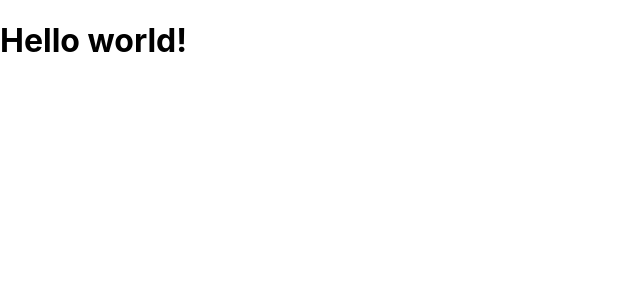
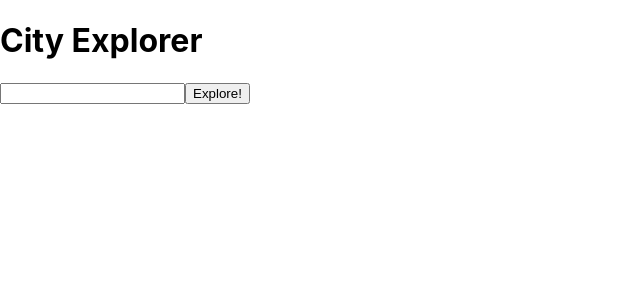
Before and after one commit to kassiebradshaw/city-explorer, a React (Create React App) app: page / in a window 1280 px wide. Shown: the top 300 px of the page, without its empty margins (0-640 px from the left). Built offline with nearby package versions, Linux system fonts and the light colour scheme.

Commit message:
Features 1 & 2 seem to be working

```diff
--- a/src/App.js
+++ b/src/App.js
@@ -1,10 +1,44 @@
+import axios from 'axios';
 import React from 'react';
+import City from './City.js';
+import Search from './Search.js';
 import './App.css';
 
 class App extends React.Component {
-  render () {
+  constructor(props) {
+    super(props);
+
+    this.state={
+      haveWeSearchedYet: false,
+      citySearchedFor: '',
+    };
+  }
+
+  handleShowSearch = () => {
+    this.setState({haveWeSearchedYet: false});
+  }
+
+  handleSearch = async(citySearchedFor) => {
+    console.log('searched', citySearchedFor);
+
+    let locationResponseData = await axios.get(`https://us1.locationiq.com/v1/search.php?key=${process.env.REACT_APP_LOCATIONIQ_KEY}&q=${citySearchedFor}&format=json`);
+    console.log(locationResponseData);
+
+    this.setState({
+      haveWeSearchedYet: true,
+      citySearchedFor: citySearchedFor,
+      locationData: locationResponseData.data[0]
+    });
+  }
+
+  render() {
     return (
-      <h1>Hello world!</h1>
+      <>
+        <h1>City Explorer</h1>
+        {this.state.haveWeSearchedYet ?
+          <City handleShowSearch={this.handleShowSearch} cityData={this.state.locationData} /> :
+          <Search handleSearch={this.handleSearch} />}
+      </>
     );
   }
 }
--- /dev/null
+++ b/src/City.js
@@ -0,0 +1,15 @@
+import React from 'react';
+
+class City extends React.Component {
+  render() {
+    return (
+      <>
+        <button onClick={this.props.handleShowSearch}>Search again</button>
+        <h2>{this.props.cityData.display_name}</h2>
+        <img src={`https://maps.locationiq.com/v3/staticmap?key=${process.env.REACT_APP_LOCATIONIQ_KEY}&center=${this.props.cityData.lat},${this.props.cityData.lon}&zoom=12`} alt="map" />
+      </>
+    )
+  }
+}
+
+export default City;
--- /dev/null
+++ b/src/Search.js
@@ -0,0 +1,25 @@
+import React from 'react';
+
+class Search extends React.Component {
+  constructor (props) {
+    super(props);
+
+    this.textInput = React.createRef();
+  }
+
+  handleFormSubmitted = event => {
+    event.preventDefault();
+    this.props.handleSearch(this.textInput.current.value);
+  }
+
+  render() {
+    return (
+      <form onSubmit={this.handleFormSubmitted}>
+        <input type="text" ref={this.textInput} />
+        <input type="submit" value="Explore!" />
+      </form>
+    )
+  }
+}
+
+export default Search;
```
